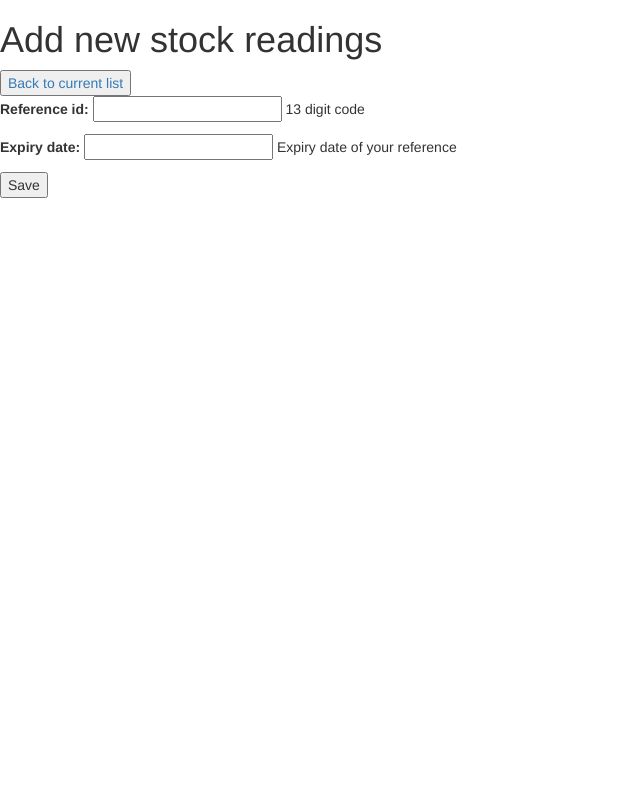
After one commit to trpl/StockReadingApp, a Django app: page /create/ in a window 1280 px wide. The commit adds this page. Shown: the top 785 px of the page, without its empty margins (0-640 px from the left). Run offline with Django 3.2, Linux system fonts and the light colour scheme; some libraries are stand-ins or nearby versions.

Commit message:
add creation view

```diff
--- a/StockReadingApp/StockReadingApp/urls.py
+++ b/StockReadingApp/StockReadingApp/urls.py
@@ -18,11 +18,13 @@ from django.urls import path
 
 from stockreading.views import (
     CurrentListingView,
-    HistoricListingView
+    HistoricListingView,
+    StockReadingCreateView,
 )
 
 urlpatterns = [
     path('', CurrentListingView.as_view(), name='current-listing'),
     path('historic/', HistoricListingView.as_view(), name='historic-listing'),
+    path('create/', StockReadingCreateView.as_view(success_url="?success=1"), name='create-reading'),
     path('admin/', admin.site.urls),
 ]
--- a/StockReadingApp/stockreading/models.py
+++ b/StockReadingApp/stockreading/models.py
@@ -30,13 +30,13 @@ class StockReading(models.Model):
         blank=False,
         null=False,
         db_index=True,
-        help_text="EAN13"
+        help_text="13 digit code"
     )
     expiry_date = models.DateField(
         blank=False,
         null=False,
         db_index=True,
-        help_text="Expiry date"
+        help_text="Expiry date of your reference"
     )
     created_on = models.DateTimeField(
         auto_now_add=True,
--- /dev/null
+++ b/StockReadingApp/stockreading/templates/create_reading.html
@@ -0,0 +1,28 @@
+{% load static %}
+<html>
+    <head>
+         <title>Stock Reading App</title>
+        <link rel="stylesheet" href="//maxcdn.bootstrapcdn.com/bootstrap/3.2.0/css/bootstrap.min.css">
+        <link rel="stylesheet" href="//maxcdn.bootstrapcdn.com/bootstrap/3.2.0/css/bootstrap-theme.min.css">
+        <link rel="stylesheet" href="{% static 'style.css' %}">
+    </head>
+    <body>
+        <div class="title-block">
+            <h1>
+                Add new stock readings
+            </h1>
+        </div>
+        <div class="back-button">
+            <a href="/"><button>Back to current list</button></a>
+        </div>
+        {% if success %}
+        <div class=success>Reading created with success</div>
+        {% endif %}
+        <div class="reading-form">
+            <form method="post">{% csrf_token %}
+                {{ form.as_p }}
+                <input type="submit" value="Save">
+            </form>
+        </div>
+    </body>
+</html>
--- a/StockReadingApp/stockreading/templates/current_listing.html
+++ b/StockReadingApp/stockreading/templates/current_listing.html
@@ -14,7 +14,7 @@
             </h1>
         </div>
         <div class="new-button">
-            <a href="/"><button>Add new reading</button></a>
+            <a href="/create/"><button>Add new reading</button></a>
         </div>
         <div class="table-block">
             <table>
--- a/StockReadingApp/stockreading/templates/historic_listing.html
+++ b/StockReadingApp/stockreading/templates/historic_listing.html
@@ -14,7 +14,7 @@
             </h1>
         </div>
         <div class="back-button">
-            <a href="/"><button>Back to current listing</button></a>
+            <a href="/"><button>Back to current list</button></a>
         </div>
         <div class="table-block">
             <table>
--- a/StockReadingApp/stockreading/views.py
+++ b/StockReadingApp/stockreading/views.py
@@ -1,6 +1,17 @@
 from django.views.generic.list import ListView
+from django.views.generic.edit import CreateView
 
 from .models import StockReading
+
+class StockReadingCreateView(CreateView):
+    model = StockReading
+    fields = ['reference_id', 'expiry_date']
+    template_name = 'create_reading.html'
+
+    def get_context_data(self, **kwargs):
+        context = super(StockReadingCreateView, self).get_context_data(**kwargs)
+        context['success'] = self.request.GET.get('success')
+        return context
 
 class StockReadingListingView(ListView):
     model = StockReading
```
